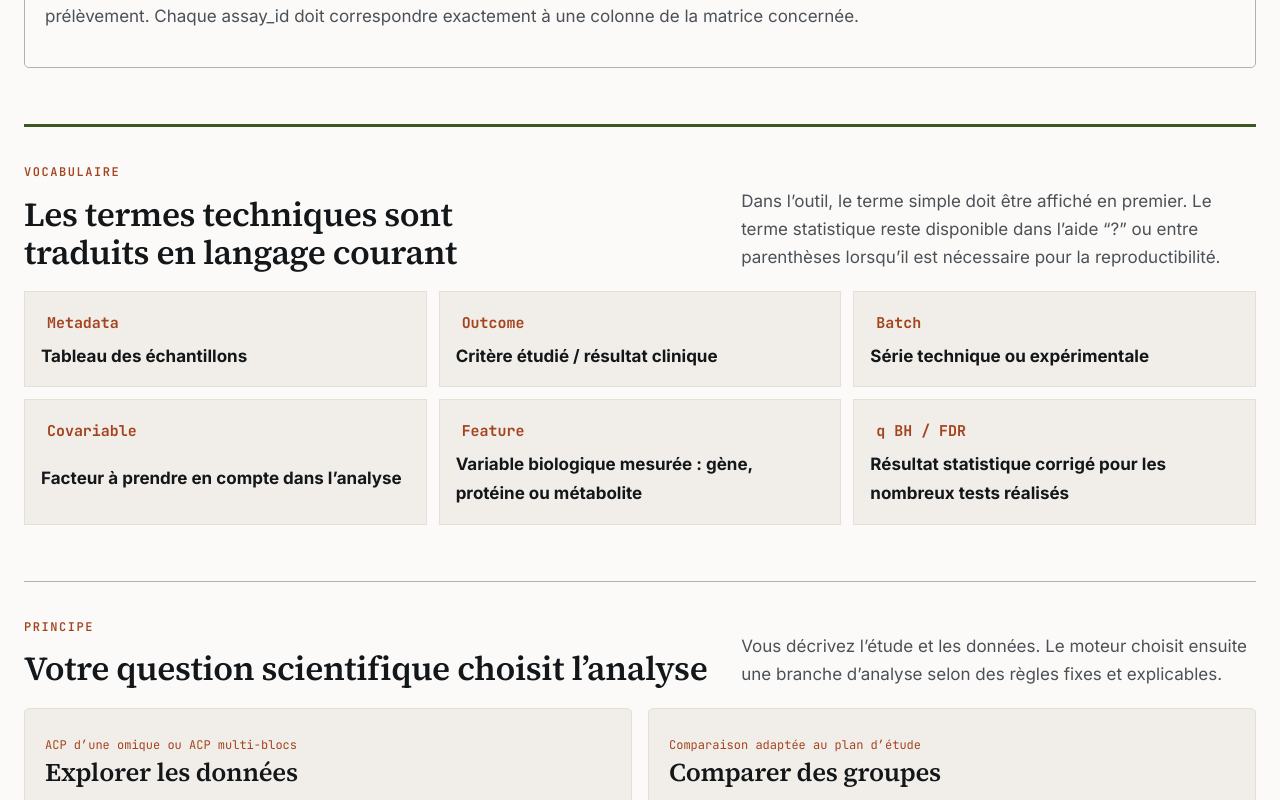
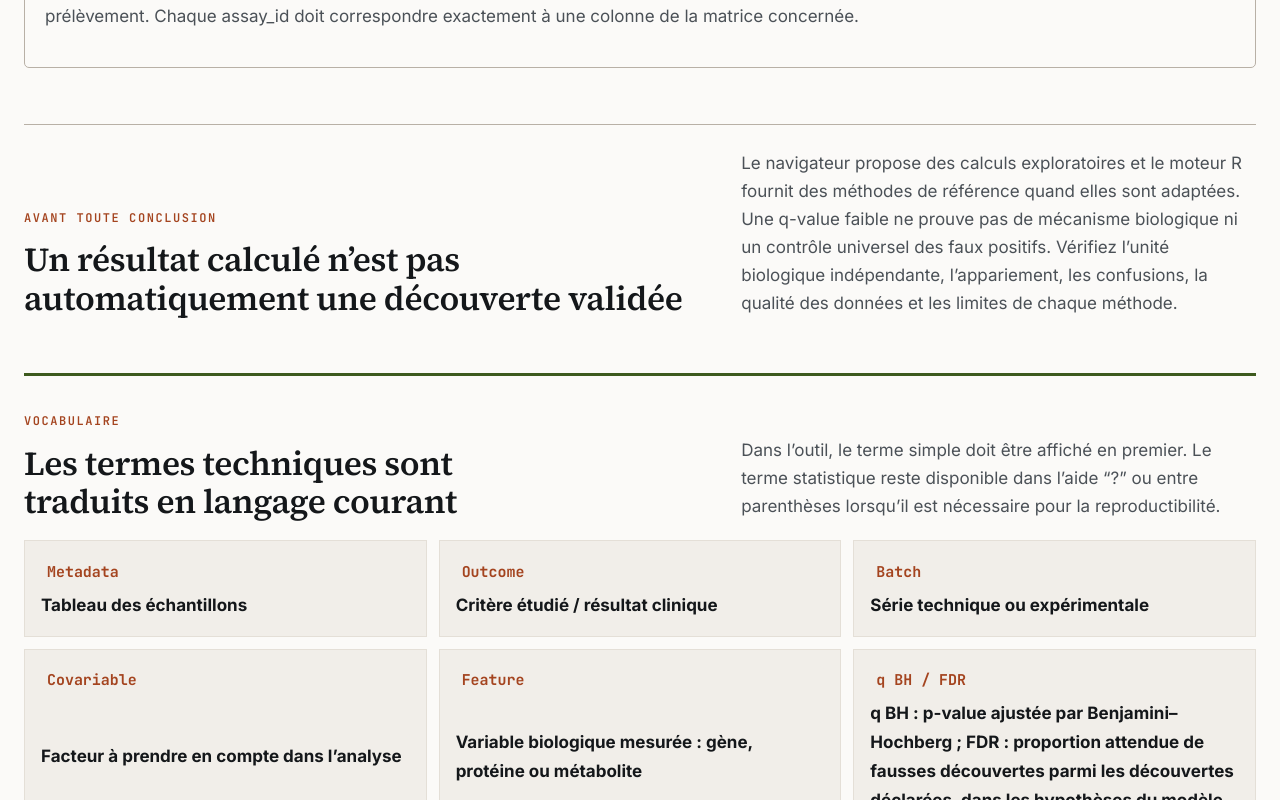
Before and after one commit to rberrah/rberrah.github.io, a SvelteKit app: page /multiomics in a window 1280 px wide. Shown: the part 1640-2440 px from the top of the page. Built offline with nearby package versions, Linux system fonts and the light colour scheme.

Commit message:
docs(multiomics): fold PR #109 statistical q/FDR and interpretation clarification into active PR #112

```diff
--- a/src/routes/multiomics/+page.svelte
+++ b/src/routes/multiomics/+page.svelte
@@ -45,7 +45,7 @@
     ['Batch', 'Série technique ou expérimentale', 'Technical or experimental batch'],
     ['Covariable', 'Facteur à prendre en compte dans l’analyse', 'Adjustment variable'],
     ['Feature', 'Variable biologique mesurée : gène, protéine ou métabolite', 'Measured biological feature'],
-    ['q BH / FDR', 'Résultat statistique corrigé pour les nombreux tests réalisés', 'Multiple-testing corrected statistical result']
+    ['q BH / FDR', 'q BH : p-value ajustée par Benjamini–Hochberg ; FDR : proportion attendue de fausses découvertes parmi les découvertes déclarées, dans les hypothèses du modèle', 'BH-adjusted p-value; FDR: expected proportion of false discoveries among declared findings under model assumptions']
   ];
 </script>
 
@@ -104,6 +104,19 @@
       <div><code>P001</code><code>P001_T0</code><code>MET001</code><span>metabolomics</span><span>control</span><span>T0</span></div>
     </div>
     <p class="note">{t('Lecture : P001 est la même personne ; P001_T0 est le même prélèvement ; RNA001, PROT001 et MET001 sont trois mesures différentes de ce prélèvement. Chaque assay_id doit correspondre exactement à une colonne de la matrice concernée.', 'Read it as follows: P001 is the same person; P001_T0 is the same specimen; RNA001, PROT001 and MET001 are three different assays of that specimen. Each assay_id must match exactly one column in the relevant matrix.')}</p>
+  </div>
+</section>
+
+<section class="panel" aria-label={t('Bien interpréter les résultats', 'Responsible interpretation')}>
+  <div class="section-head">
+    <div>
+      <p class="eyebrow">{t('Avant toute conclusion', 'Before drawing conclusions')}</p>
+      <h2>{t('Un résultat calculé n’est pas automatiquement une découverte validée', 'A computed result is not automatically a validated discovery')}</h2>
+    </div>
+    <p>{t(
+      'Le navigateur propose des calculs exploratoires et le moteur R fournit des méthodes de référence quand elles sont adaptées. Une q-value faible ne prouve pas de mécanisme biologique ni un contrôle universel des faux positifs. Vérifiez l’unité biologique indépendante, l’appariement, les confusions, la qualité des données et les limites de chaque méthode.',
+      'The browser provides exploratory calculations, while the R engine uses native reference methods where appropriate. A low adjusted p-value does not prove a biological mechanism or universally controlled false discoveries. Verify independent biological units, pairing, confounding, quality control and method-specific limitations.'
+    )}</p>
   </div>
 </section>
 
```
